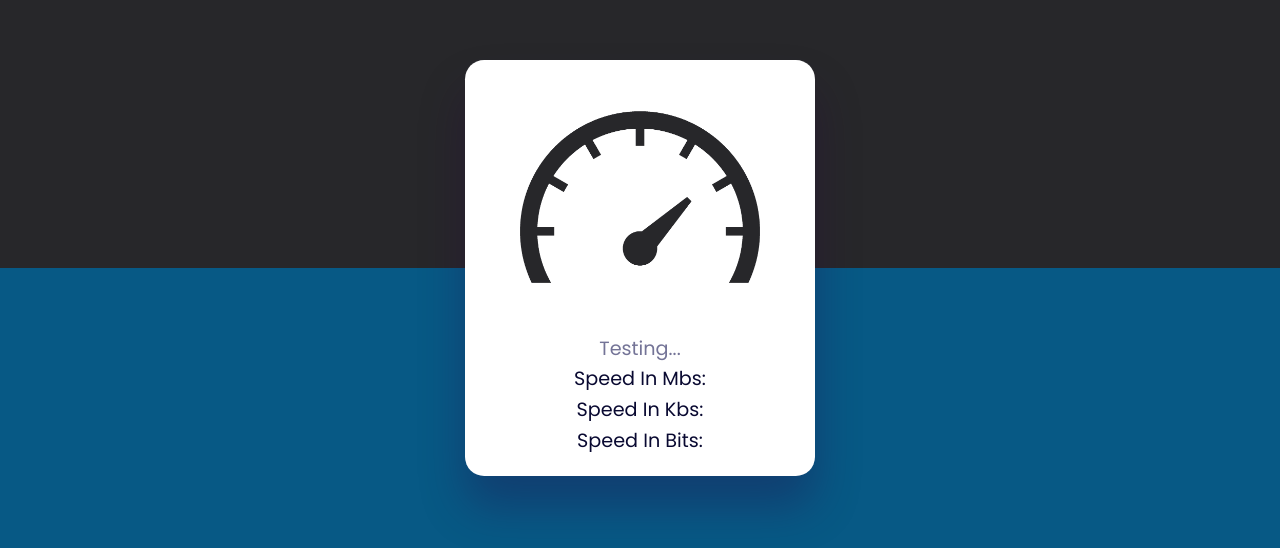
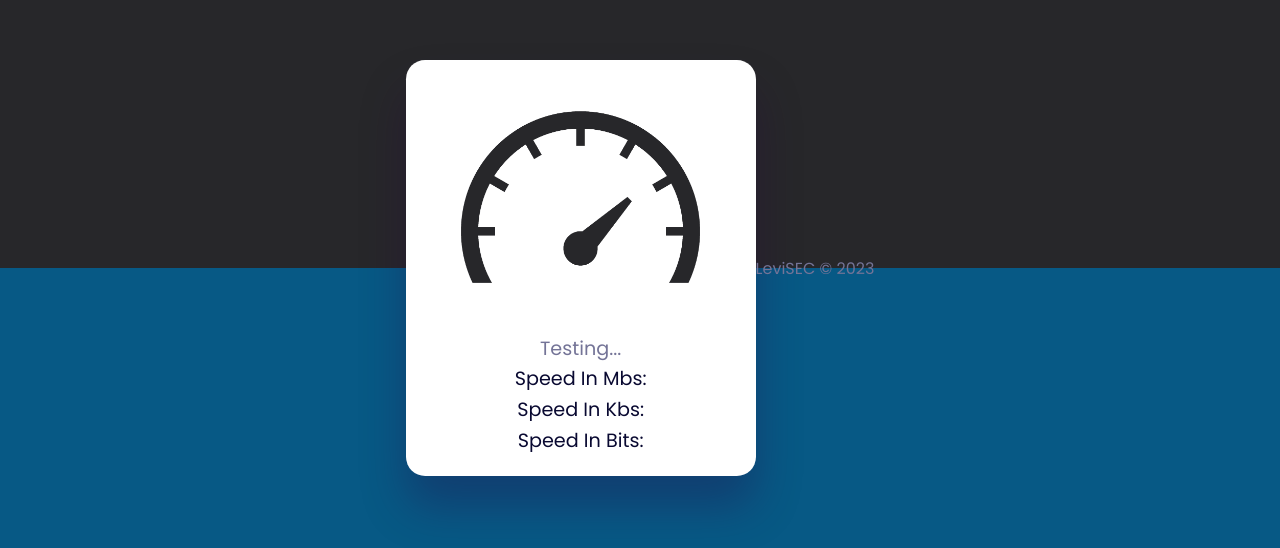
Before and after one commit to leviSEC/Internet-Speed-Test, a plain HTML site: page index.html in a window 1280 px wide. Shown: the part 132-680 px from the top of the page. Drawn offline with Linux system fonts and the light colour scheme; no server answers.

Commit message:
Update index.html
added footer

```diff
--- a/index.html
+++ b/index.html
@@ -16,6 +16,10 @@
       <p id="bits"><span>Speed In Bits: </span></p>
     </div>
 
+    <div class="footer">
+      <p>LeviSEC &copy; 2023</p>
+    </div>
+
     <script src="index.js"></script>
   </body>
 </html>
```
